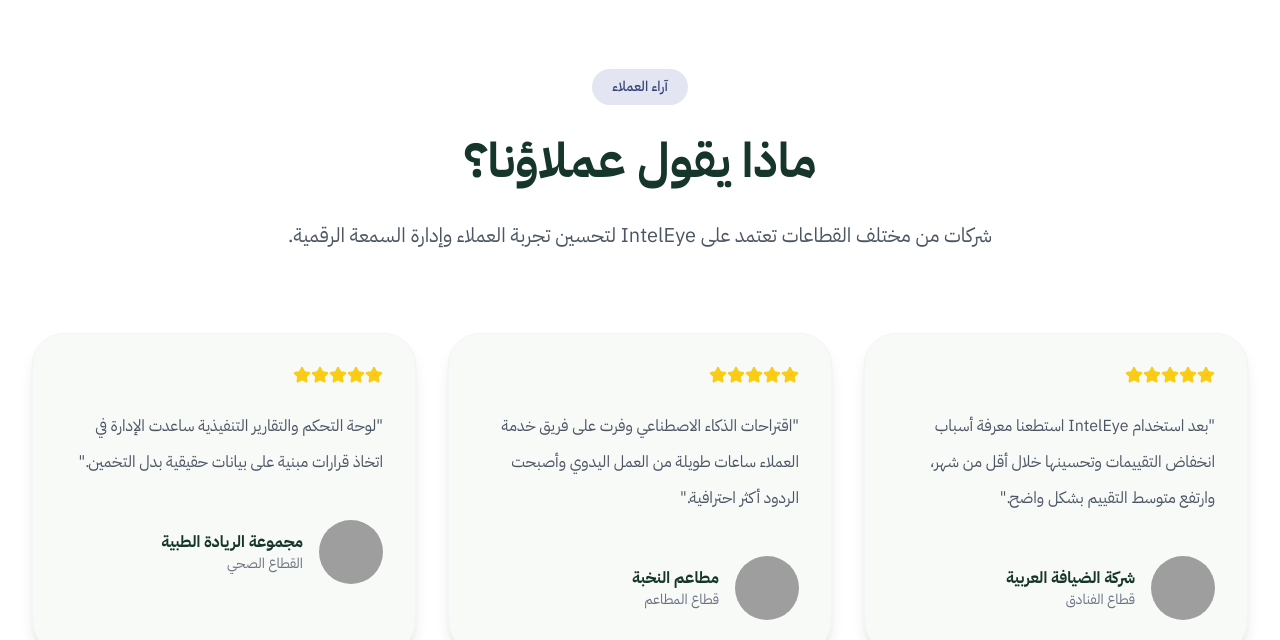
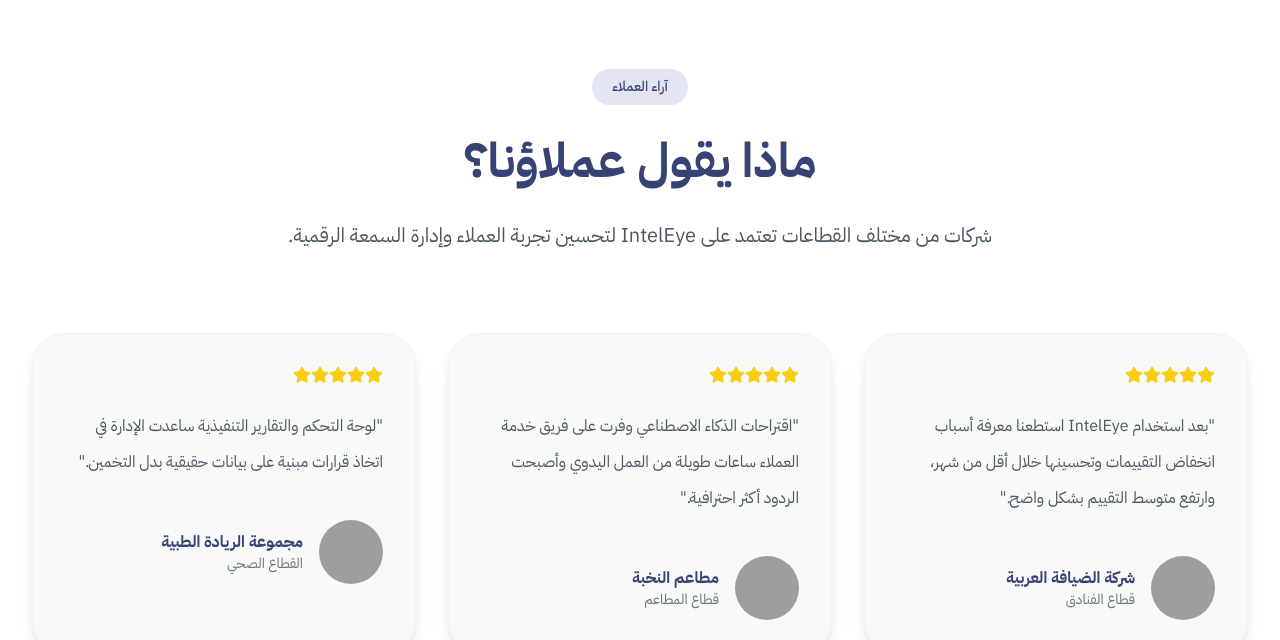
Before and after one commit to alaaalhrebi/inteleye, a Next.js app in the folder inteleye_project/: page / in a window 1280 px wide. Shown: the part 5200-5840 px from the top of the page. Built offline with nearby package versions, Linux system fonts and the light colour scheme; grey boxes are pictures that could not be loaded.

Commit message:
Update Testimonials.tsx

```diff
--- a/inteleye_project/src/components/Testimonials.tsx
+++ b/inteleye_project/src/components/Testimonials.tsx
@@ -44,8 +44,7 @@ export default function Testimonials() {
 
           </span>
 
-          <h2 className="text-5xl font-bold text-[#16352B] mt-8">
-
+<h2 className="text-5xl font-bold text-primary mt-8">
             ماذا يقول عملاؤنا؟
 
           </h2>
@@ -107,8 +106,7 @@ export default function Testimonials() {
 
                 <div>
 
-                  <h4 className="font-bold text-[#16352B]">
-
+<h4 className="font-bold text-primary">
                     {item.name}
 
                   </h4>
```
